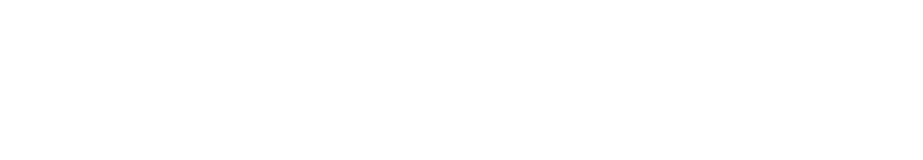
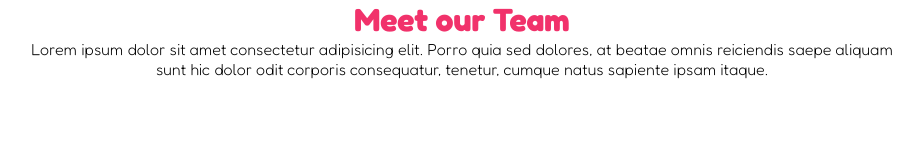
Before and after one commit to Gabridg/html-css-float-cards, a plain HTML site: page index.html in a window 1280 px wide. Shown: the whole page, without its empty margins (178-1101 px from the left). Drawn offline with Linux system fonts and the light colour scheme.

Commit message:
added header

```diff
--- a/CSS/Style.css
+++ b/CSS/Style.css
@@ -1,4 +1,24 @@
+/* General */
+
 * {
     margin: 0 auto;
     padding: 0;
+    box-sizing: border-box;
 }
+
+body {
+    font-family: 'Fredoka', sans-serif;
+    background-color: white;
+    text-align: center;
+}
+
+.container {
+    width: 70%;
+    min-height: auto;
+}
+
+/* Header */
+
+h1 {
+    color: rgb(241, 50, 107);
+}
--- a/index.html
+++ b/index.html
@@ -15,5 +15,12 @@
 <body>
 
 </body>
+<div class="container">
+    <header>
+        <h1>Meet our Team</h1>
+        <p>Lorem ipsum dolor sit amet consectetur adipisicing elit. Porro quia sed dolores, at beatae omnis reiciendis
+            saepe aliquam sunt hic dolor odit corporis consequatur, tenetur, cumque natus sapiente ipsam itaque.</p>
+    </header>
+</div>
 
 </html>
```
